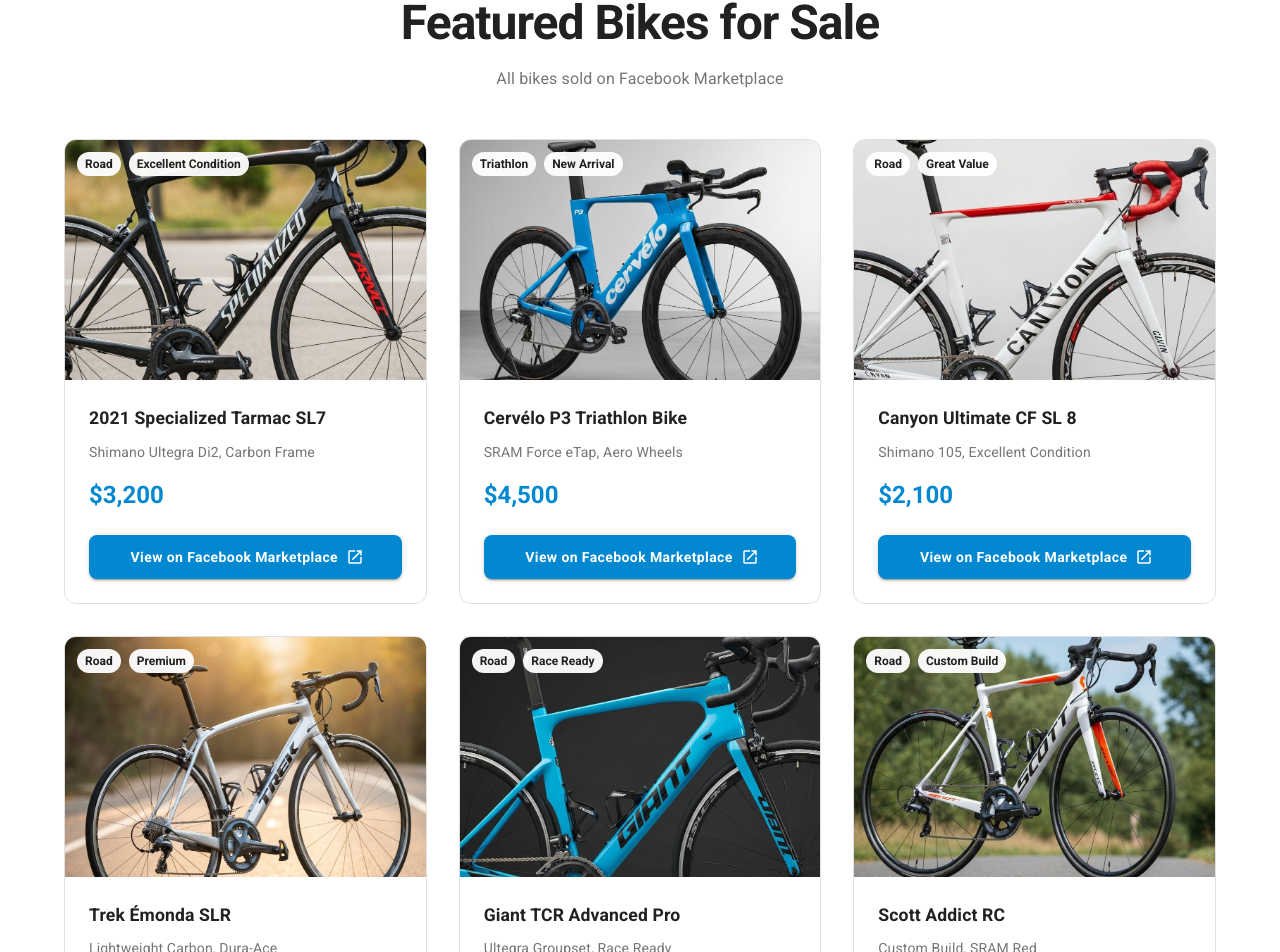
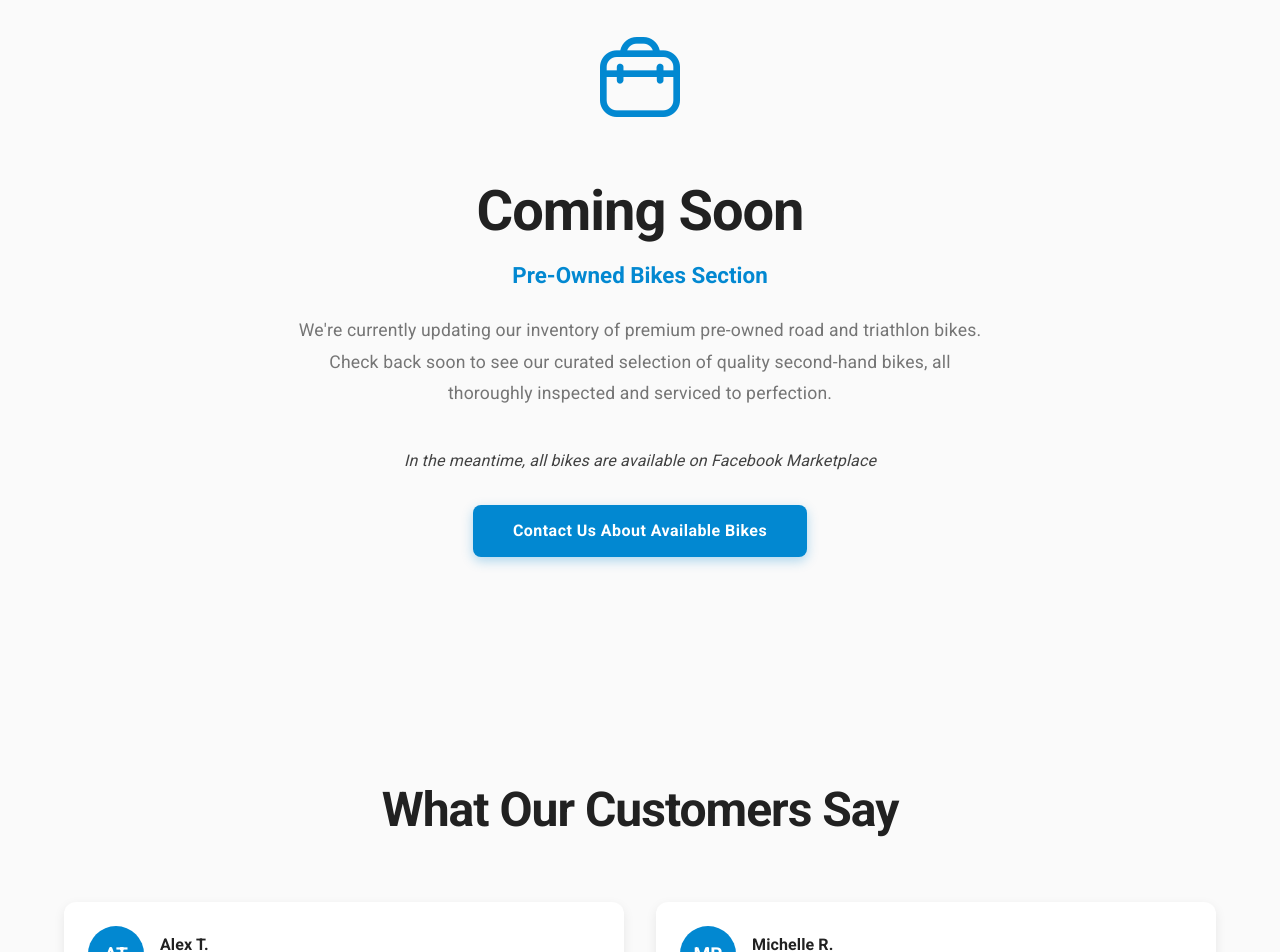
Before and after one commit to bicyclerepairs2u-create/bycicles2u-website, a Next.js app: page / in a window 1280 px wide. Shown: the part 2685-3637 px from the top of the page. Built offline with nearby package versions, Linux system fonts and the light colour scheme.

Commit message:
fix: bikes under construction

```diff
--- a/components/bike-showcase.tsx
+++ b/components/bike-showcase.tsx
@@ -1,237 +1,120 @@
 "use client"
 
-import {
-  Box,
-  Container,
-  Typography,
-  Card,
-  CardMedia,
-  CardContent,
-  CardActions,
-  Button,
-  Chip,
-  Stack,
-} from "@mui/material"
-
-const bikes = [
-  {
-    name: "2021 Specialized Tarmac SL7",
-    description: "Shimano Ultegra Di2, Carbon Frame",
-    price: "$3,200",
-    image: "/specialized-tarmac-road-bike-carbon-black.jpg",
-    tags: ["Road", "Excellent Condition"],
-    link: "#",
-  },
-  {
-    name: "Cervélo P3 Triathlon Bike",
-    description: "SRAM Force eTap, Aero Wheels",
-    price: "$4,500",
-    image: "/cervelo-p3-triathlon-bike-aero-blue.jpg",
-    tags: ["Triathlon", "New Arrival"],
-    link: "#",
-  },
-  {
-    name: "Canyon Ultimate CF SL 8",
-    description: "Shimano 105, Excellent Condition",
-    price: "$2,100",
-    image: "/canyon-ultimate-road-bike-white-red.jpg",
-    tags: ["Road", "Great Value"],
-    link: "#",
-  },
-  {
-    name: "Trek Émonda SLR",
-    description: "Lightweight Carbon, Dura-Ace",
-    price: "$5,200",
-    image: "/trek-emonda-lightweight-road-bike-silver.jpg",
-    tags: ["Road", "Premium"],
-    link: "#",
-  },
-  {
-    name: "Giant TCR Advanced Pro",
-    description: "Ultegra Groupset, Race Ready",
-    price: "$2,850",
-    image: "/giant-tcr-advanced-road-bike-blue-black.jpg",
-    tags: ["Road", "Race Ready"],
-    link: "#",
-  },
-  {
-    name: "Scott Addict RC",
-    description: "Custom Build, SRAM Red",
-    price: "$4,800",
-    image: "/scott-addict-road-bike-white-orange.jpg",
-    tags: ["Road", "Custom Build"],
-    link: "#",
-  },
-  {
-    name: "Pinarello Dogma F10",
-    description: "Campagnolo Super Record",
-    price: "$6,500",
-    image: "/pinarello-dogma-road-bike-black-red.jpg",
-    tags: ["Road", "Premium"],
-    link: "#",
-  },
-  {
-    name: "BMC Teammachine SLR01",
-    description: "Premium Components",
-    price: "$3,900",
-    image: "/bmc-teammachine-road-bike-red-white.jpg",
-    tags: ["Road", "Excellent Condition"],
-    link: "#",
-  },
-  {
-    name: "Bianchi Oltre XR4",
-    description: "Italian Craftsmanship, Di2",
-    price: "$4,200",
-    image: "/bianchi-oltre-road-bike-celeste-green.jpg",
-    tags: ["Road", "New Arrival"],
-    link: "#",
-  },
-]
+import { Box, Container, Typography, Button } from "@mui/material"
 
 export default function BikeShowcase() {
+  const handleScroll = (id: string) => {
+    const element = document.querySelector(id)
+    if (element) {
+      element.scrollIntoView({ behavior: "smooth" })
+    }
+  }
+
   return (
     <Box
       id="bikes"
       component="section"
       sx={{
-        py: { xs: 8, md: 12 },
-        backgroundColor: "#ffffff",
+        py: { xs: 12, md: 16 },
+        backgroundColor: "#fafafa",
+        position: "relative",
       }}
     >
       <Container maxWidth="lg">
+        <Box
+          sx={{
+            textAlign: "center",
+            maxWidth: "700px",
+            mx: "auto",
+          }}
+        >
+          {/* Construction Icon */}
+          <Box
+            sx={{
+              fontSize: "5rem",
+              mb: 3,
+              display: "flex",
+              justifyContent: "center",
+              color: "#0288d1",
+            }}
+          >
+            <i className="fi fi-rr-tool-box"></i>
+          </Box>
+
           <Typography
             variant="h2"
             sx={{
-            fontSize: { xs: "2rem", md: "3rem" },
+              fontSize: { xs: "2.5rem", md: "3.5rem" },
               fontWeight: 700,
               color: "#212121",
               mb: 2,
-            textAlign: "center",
               letterSpacing: "-1px",
             }}
           >
-          Featured Bikes for Sale
+            Coming Soon
+          </Typography>
+
+          <Typography
+            variant="h5"
+            sx={{
+              fontSize: { xs: "1.2rem", md: "1.4rem" },
+              fontWeight: 600,
+              color: "#0288d1",
+              mb: 3,
+            }}
+          >
+            Pre-Owned Bikes Section
           </Typography>
 
           <Typography
             variant="body1"
             sx={{
-            fontSize: "1rem",
+              fontSize: "1.1rem",
               color: "#757575",
-            mb: 6,
-            textAlign: "center",
+              mb: 5,
+              lineHeight: 1.8,
             }}
           >
-          All bikes sold on Facebook Marketplace
-        </Typography>
-
-        <Box sx={{ display: 'grid', gap: 4, gridTemplateColumns: { xs: '1fr', sm: 'repeat(2, 1fr)', md: 'repeat(3, 1fr)' } }}>
-          {bikes.map((bike, index) => (
-            <Card key={index} elevation={0} sx={{ display: 'flex', flexDirection: 'column', borderRadius: "12px", overflow: "hidden", transition: "all 0.3s ease", border: "1px solid #e0e0e0", "&:hover": { transform: "translateY(-4px)", boxShadow: "0 12px 24px rgba(0, 0, 0, 0.12)", "& .bike-image": { transform: "scale(1.05)", }, }, }}>
-              <Box sx={{ overflow: "hidden", position: "relative" }}>
-                <CardMedia
-                  component="img"
-                  image={bike.image}
-                  alt={bike.name}
-                  className="bike-image"
-                  sx={{
-                    height: 240,
-                    objectFit: "cover",
-                    transition: "transform 0.3s ease",
-                  }}
-                />
-                <Stack
-                  direction="row"
-                  spacing={1}
-                  sx={{
-                    position: "absolute",
-                    top: 12,
-                    left: 12,
-                  }}
-                >
-                  {bike.tags.map((tag, tagIndex) => (
-                    <Chip
-                      key={tagIndex}
-                      label={tag}
-                      size="small"
-                      sx={{
-                        backgroundColor: "rgba(255, 255, 255, 0.95)",
-                        fontWeight: 600,
-                        fontSize: "0.75rem",
-                      }}
-                    />
-                  ))}
-                </Stack>
-              </Box>
-
-              <CardContent sx={{ flexGrow: 1, p: 3 }}>
-                <Typography
-                  variant="h6"
-                  sx={{
-                    fontWeight: 600,
-                    color: "#212121",
-                    mb: 1,
-                    fontSize: "1.1rem",
-                  }}
-                >
-                  {bike.name}
+            We're currently updating our inventory of premium pre-owned road and triathlon bikes. Check back soon to
+            see our curated selection of quality second-hand bikes, all thoroughly inspected and serviced to perfection.
           </Typography>
 
           <Typography
             variant="body2"
             sx={{
-                    color: "#757575",
-                    mb: 2,
-                    lineHeight: 1.6,
+              fontSize: "1rem",
+              color: "#424242",
+              mb: 4,
+              fontStyle: "italic",
             }}
           >
-                  {bike.description}
+            In the meantime, all bikes are available on Facebook Marketplace
           </Typography>
 
-                <Typography
-                  variant="h5"
-                  sx={{
-                    fontWeight: 700,
-                    color: "#0288d1",
-                    fontSize: "1.5rem",
-                  }}
-                >
-                  {bike.price}
-                </Typography>
-              </CardContent>
-
-              <CardActions sx={{ p: 3, pt: 0 }}>
           <Button
             variant="contained"
-                  fullWidth
-                  endIcon={
-                    <svg width="18" height="18" viewBox="0 0 24 24" fill="none" xmlns="http://www.w3.org/2000/svg">
-                      <path
-                        d="M19 19H5V5h7V3H5c-1.11 0-2 .9-2 2v14c0 1.1.89 2 2 2h14c1.1 0 2-.9 2-2v-7h-2v7zM14 3v2h3.59l-9.83 9.83 1.41 1.41L19 6.41V10h2V3h-7z"
-                        fill="currentColor"
-                      />
-                    </svg>
-                  }
-                  href={bike.link}
-                  target="_blank"
-                  rel="noopener noreferrer"
+            size="large"
+            onClick={() => handleScroll("#contact")}
             sx={{
               backgroundColor: "#0288d1",
               color: "#ffffff",
               fontWeight: 600,
-                    py: 1.2,
+              fontSize: "1rem",
+              px: 5,
+              py: 1.5,
               textTransform: "none",
               borderRadius: "8px",
+              boxShadow: "0 4px 12px rgba(2, 136, 209, 0.3)",
               "&:hover": {
                 backgroundColor: "#0277bd",
+                boxShadow: "0 6px 16px rgba(2, 136, 209, 0.4)",
+                transform: "translateY(-2px)",
               },
+              transition: "all 0.3s ease",
             }}
           >
-                  View on Facebook Marketplace
+            Contact Us About Available Bikes
           </Button>
-              </CardActions>
-            </Card>
-          ))}
         </Box>
       </Container>
     </Box>
```
Lines whose indentation alone changed are shown as unchanged.
